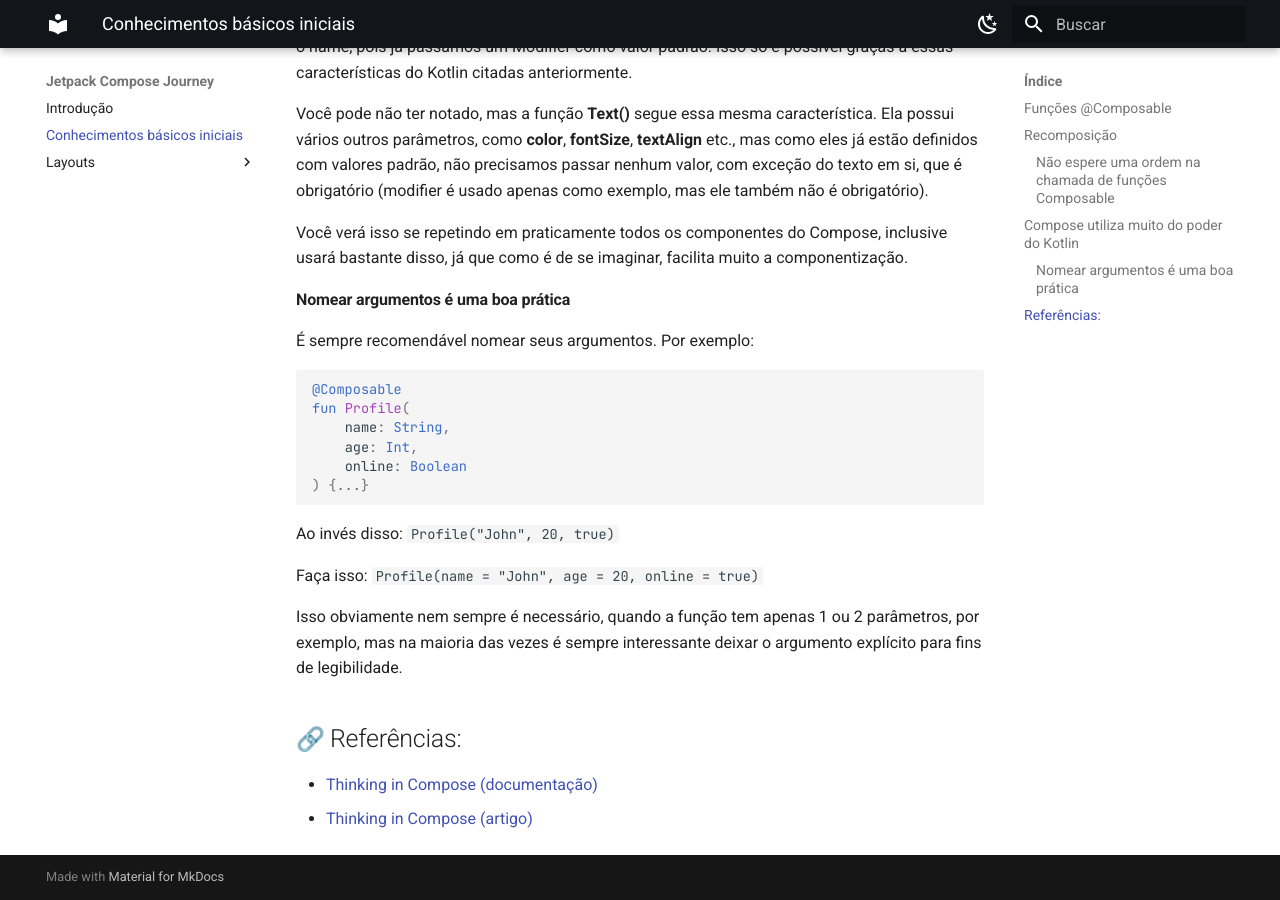
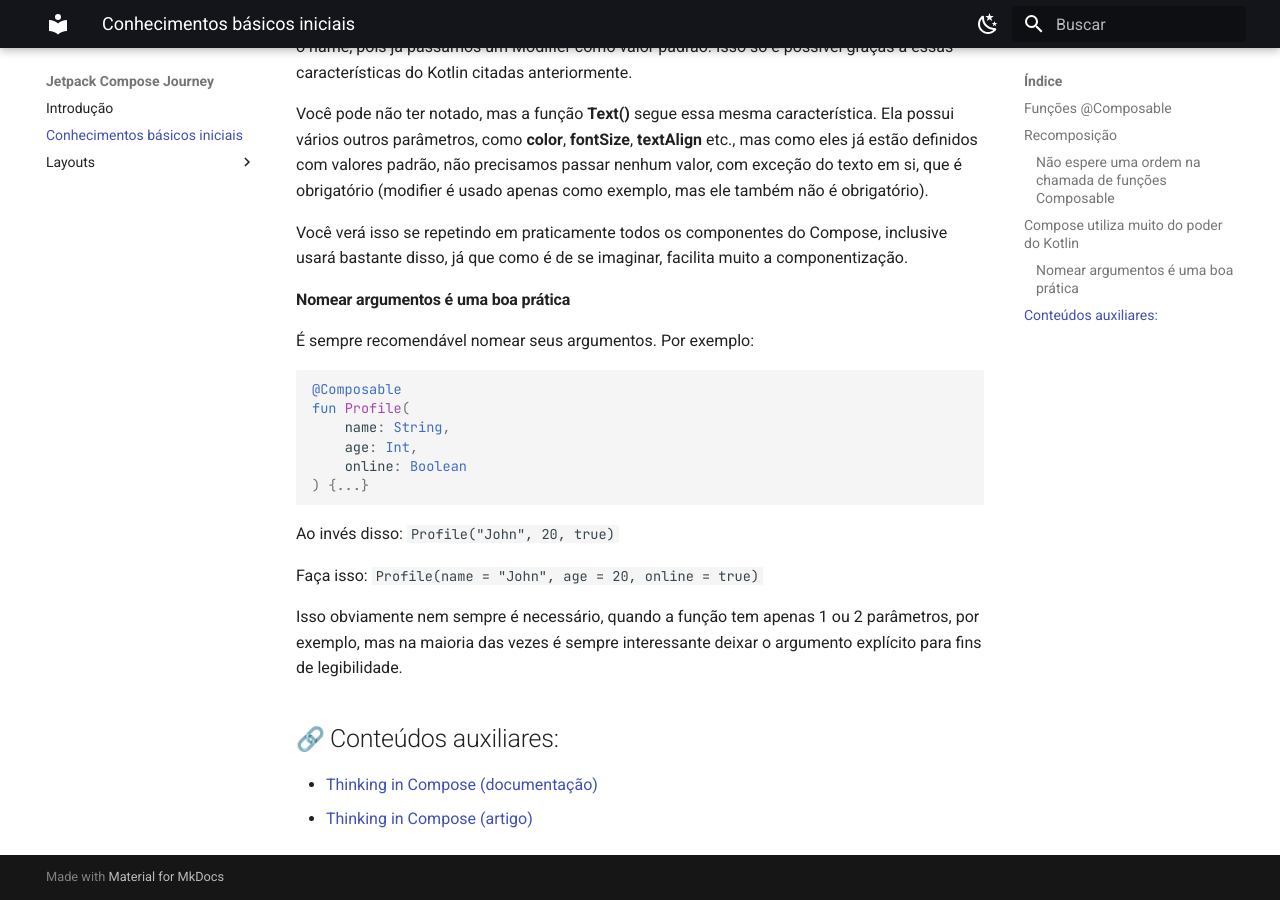
Before and after one commit to jsericksk/Jetpack-Compose-Journey, an MkDocs documentation site: the page built from docs/basic.md, in a window 1280 px wide and 900 px high, scrolled down 1862 px. Built offline with MkDocs 1.6.1 and Material for MkDocs 9.7.7, drawn with Linux system fonts in a browser that asks for light colours; emoji names are drawn with the system emoji font.

Commit message:
Modificado nome de referências para conteúdos auxiliares

````diff
--- a/docs/basic.md
+++ b/docs/basic.md
@@ -64,6 +64,6 @@
 
 Isso obviamente nem sempre é necessário, quando a função tem apenas 1 ou 2 parâmetros, por exemplo, mas na maioria das vezes é sempre interessante deixar o argumento explícito para fins de legibilidade.
 
-## :link: Referências:
+## :link: Conteúdos auxiliares:
 - [Thinking in Compose (documentação)](https://developer.android.com/jetpack/compose/mental-model)
 - [Thinking in Compose (artigo)](https://medium.com/androiddevelopers/thinking-in-compose-c4ef150bb7cf)
--- a/docs/layout-box.md
+++ b/docs/layout-box.md
@@ -80,5 +80,5 @@ Lembre-se que a ordem dos componentes importa, pois cada componente será coloca
 
 - Box também tem uma opção de alinhamento: **contentAlignment**. O padrão é ```Alignment.TopStart```. Ao definir contentAlignment como ```Alignment.Center```, por exemplo, os componentes ainda serão colocados uns sobre os outros, mas iniciando no centro.
 
-## :link: Referências:
+## :link: Conteúdos auxiliares:
 - [Compose layout basics (documentação)](https://developer.android.com/jetpack/compose/layouts/basics)
--- a/docs/layout-column.md
+++ b/docs/layout-column.md
@@ -207,5 +207,5 @@ fun Profile() {
 - É importante notar que dentro da Column só podemos modificar o alinhamento horizontal dessa forma. Se tentarmos aplicar ```Alignment.Bottom```, por exemplo, você verá um erro, pois ```Modifier.align()``` espera um ```Alignment.Horizontal``` e não um ```Alignment.Vertical```, como é o caso de ```Alignment.Bottom```.
 Também vale ressaltar que ```Modifier.align()``` tem prioridade sobre o **horizontalAlignment** da Column. Portanto, se você usar ```horizontalAlignment = Alignment.End``` na Column, mas ```Modifier.align(Alignment.Start)``` no componente, ele será alinhado com **Alignment.Start**.
 
-## :link: Referências:
+## :link: Conteúdos auxiliares:
 - [Compose layout basics (documentação)](https://developer.android.com/jetpack/compose/layouts/basics)
--- a/docs/layout-constraintlayout.md
+++ b/docs/layout-constraintlayout.md
@@ -143,5 +143,5 @@ fun VideoItem() {
 
 Nos exemplos, vimos que em grande parte podemos fazer com **ConstraintLayout** o mesmo que fazemos com outros layouts. Isso não significa que esse seja o objetivo dele e você deva sempre utilizar **ConstraintLayout** para tudo. Sempre considere se é necessário utilizá-lo e se ele atende suas necessidades. Normalmente, na maioria das vezes, você irá utilizar combinações de **Column**, **Row** e **Box**.
 
-## :link: Referências:
+## :link: Conteúdos auxiliares:
 - [ConstraintLayout in Compose (documentação)](https://developer.android.com/jetpack/compose/layouts/constraintlayout)
````
